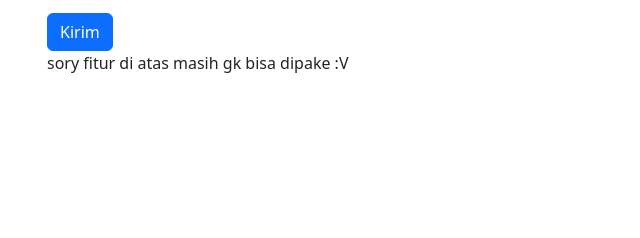
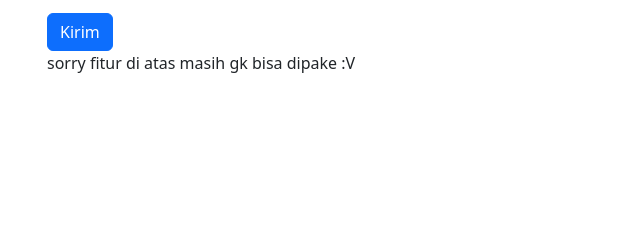
Before and after one commit to DimasLastarizo/lastarizo.github.io, a plain HTML site: page index.html in a window 1280 px wide. Shown: the part 2834-3072 px from the top of the page, 320-960 px from the left. Drawn offline with nearby package versions, Linux system fonts and the light colour scheme.

Commit message:
perubahan lainnya

```diff
--- a/index.html
+++ b/index.html
@@ -160,7 +160,7 @@
               </div>
               <button type="submit" class="btn btn-primary">Kirim</button>
             </form>
-            <p>sory fitur di atas masih gk bisa dipake :V</p>
+            <p>sorry fitur di atas masih gk bisa dipake :V</p>
           </div>
         </div>
       </div>
```
